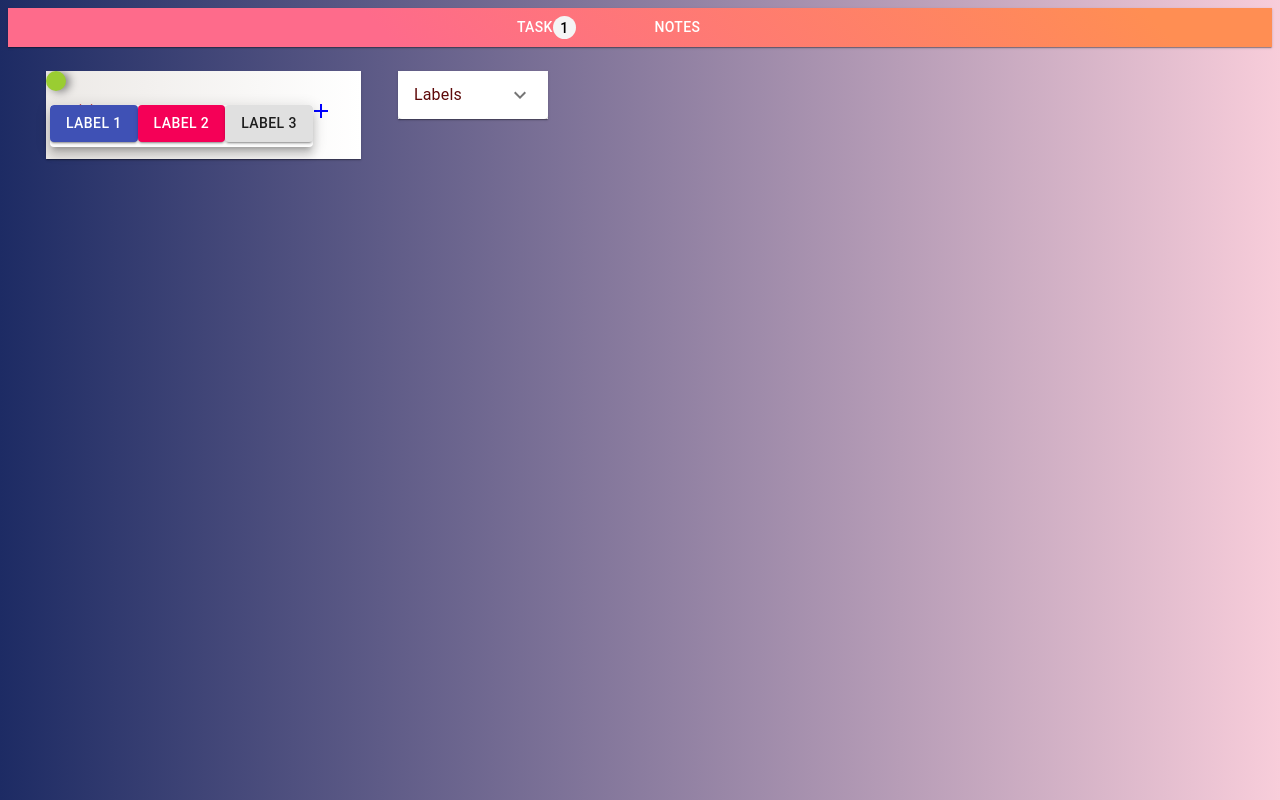
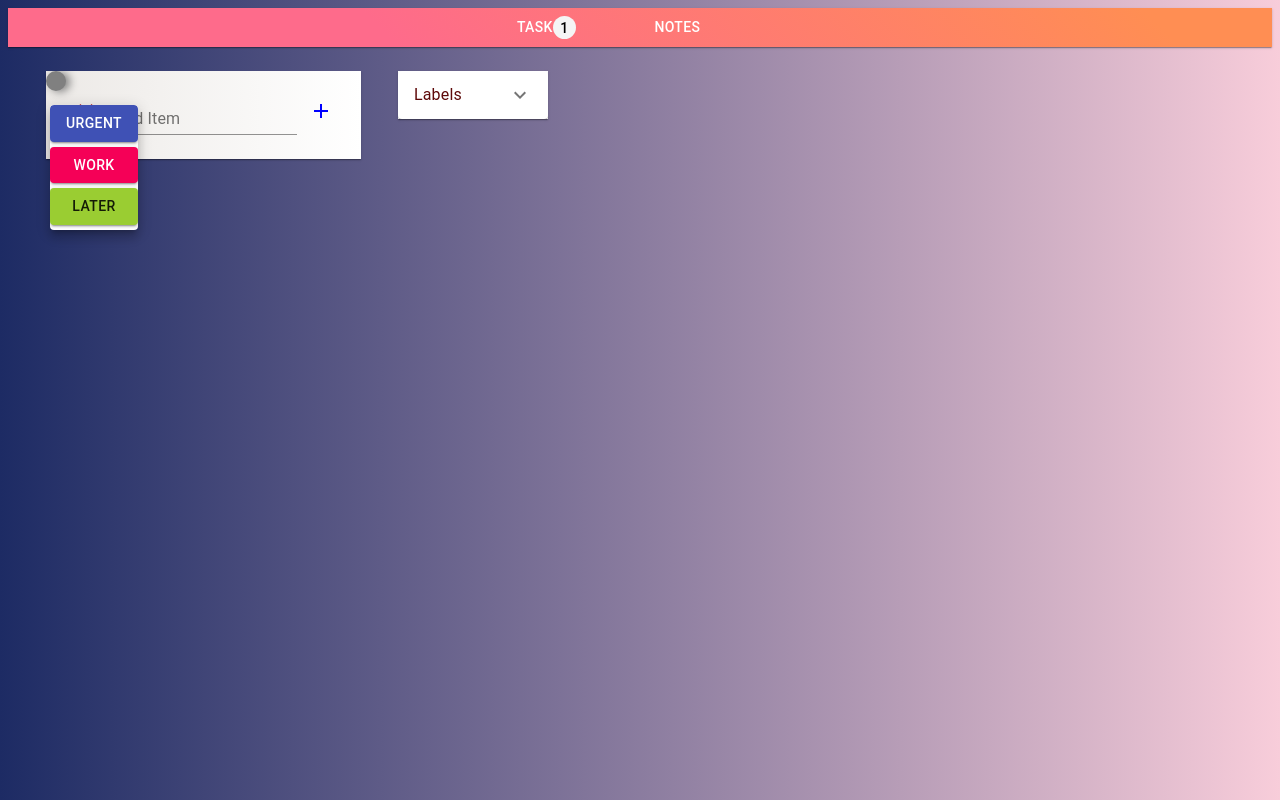
Before and after one commit to suman-kr/redesigned-happiness, a React app: page /todo in a window 1280 px wide. Both pictures are taken after a click on the element 55 px from the left and 80 px from the top of the page. Built offline with nearby package versions, Linux system fonts and the light colour scheme.

Commit message:
:boom: Fix Label Assignment for Task :package: Add react notifications

```diff
--- a/package.json
+++ b/package.json
@@ -38,6 +38,7 @@
     "@types/react": "^16.9.34",
     "@types/react-dom": "^16.9.6",
     "@types/react-router-dom": "^5.1.4",
+    "@types/react-toast-notifications": "^2.4.0",
     "babel-loader": "^8.1.0",
     "lodash": "^4.17.15",
     "lowdb": "^1.0.0",
--- a/src/components/Labels.tsx
+++ b/src/components/Labels.tsx
@@ -1,20 +1,49 @@
 import * as React from 'react';
 import { Button } from '@material-ui/core';
-import { buttonStyle } from './LabelsCollapse';
-export class Labels extends React.PureComponent<{}, {}> {
+export class Labels extends React.PureComponent<Props, State> {
   render() {
     return (
       <>
-        <Button color='primary' variant='contained' style={buttonStyle}>
-          Label 1
+        <Button
+          color='primary'
+          variant='contained'
+          style={{marginBottom: '5px'}}
+          onClick={() => {
+            if (this.props.setColor) this.props.setColor('#3f51b5');
+            if(this.props.togglePopover) this.props.togglePopover();
+          }}
+        >
+          Urgent
         </Button>
-        <Button color='secondary' variant='contained' style={buttonStyle}>
-          Label 2
+        <Button
+          color='secondary'
+          variant='contained'
+          style={{marginBottom: '5px'}}
+          onClick={() => {
+            if (this.props.setColor) this.props.setColor('#f50057');
+            if(this.props.togglePopover) this.props.togglePopover();
+          }}
+        >
+          Work
         </Button>
-        <Button color='default' variant='contained' style={buttonStyle}>
-          Label 3
+        <Button
+          variant='contained'
+          style={{marginBottom: '5px', backgroundColor: 'yellowgreen'}}
+          onClick={() => {
+            if (this.props.setColor) this.props.setColor('yellowgreen');
+            if(this.props.togglePopover) this.props.togglePopover();
+          }}
+        >
+          Later
         </Button>
       </>
     );
   }
 }
+
+interface State {}
+
+interface Props {
+  setColor?: (e: string) => void;
+  togglePopover?: () => void;
+}
--- a/src/components/TaskLabel.tsx
+++ b/src/components/TaskLabel.tsx
@@ -4,13 +4,14 @@ import { Labels } from './Labels';
 
 export const TaskLabel: React.FunctionComponent<Props> = () => {
   const [popover, setPopover] = React.useState<boolean>(false);
+  const [labelColor, setLabelColor] = React.useState<string>('gray');
   const LabelButton = (
     <div
       style={{
         height: '20px',
         width: '20px',
         position: 'relative',
-        background: 'yellowgreen',
+        background: labelColor,
         borderRadius: '50%',
         cursor: 'pointer',
         boxShadow: '4px 1px 8px grey',
@@ -18,6 +19,10 @@ export const TaskLabel: React.FunctionComponent<Props> = () => {
       onClick={() => setPopover(!popover)}
     ></div>
   );
+
+  const changeLabelColor = (e: string) => {
+    setLabelColor(e);
+  }
   return (
     <>
       <Tooltip title='Label It!'>
@@ -36,8 +41,9 @@ export const TaskLabel: React.FunctionComponent<Props> = () => {
         }}
         onClose={() => setPopover(!popover)}
         open={popover}
-      >
-        <Labels />
+      ><div style={{display: 'flex', flexDirection: 'column'}}>
+        <Labels setColor={changeLabelColor} togglePopover={() => setPopover(!popover)}/>
+        </div>
       </Popover>
     </>
   );
```
Also changed, not shown: 2 other files (tests, documents, lock files or other folders).
